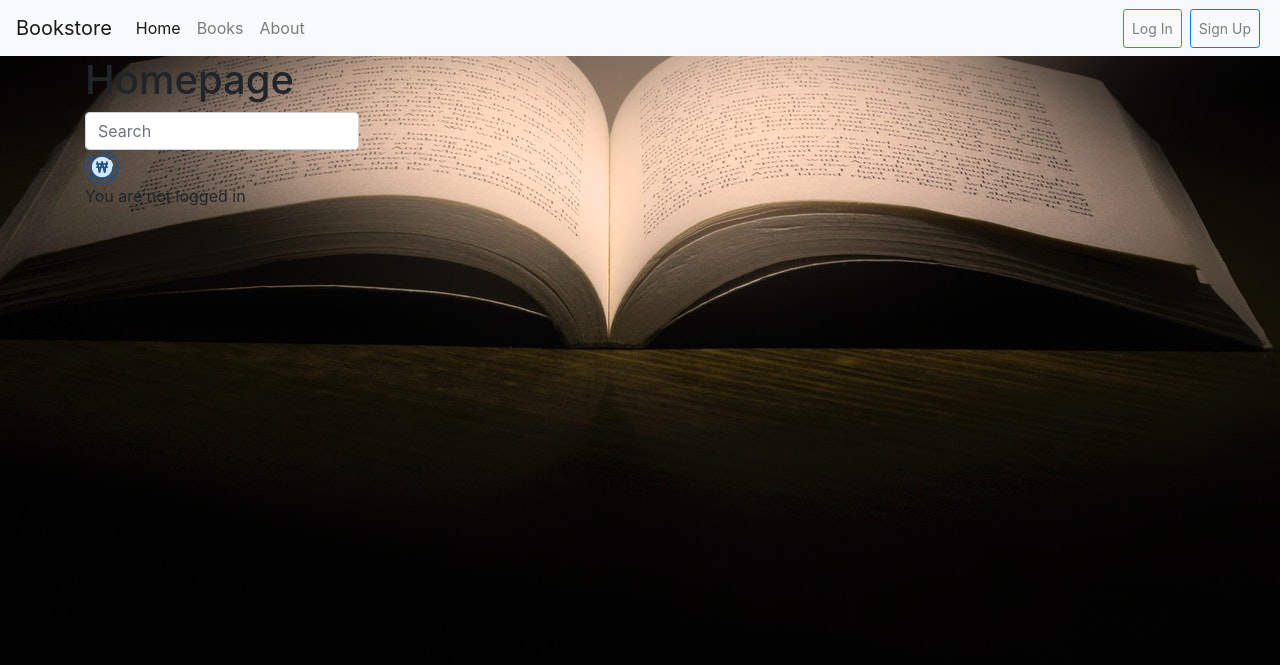
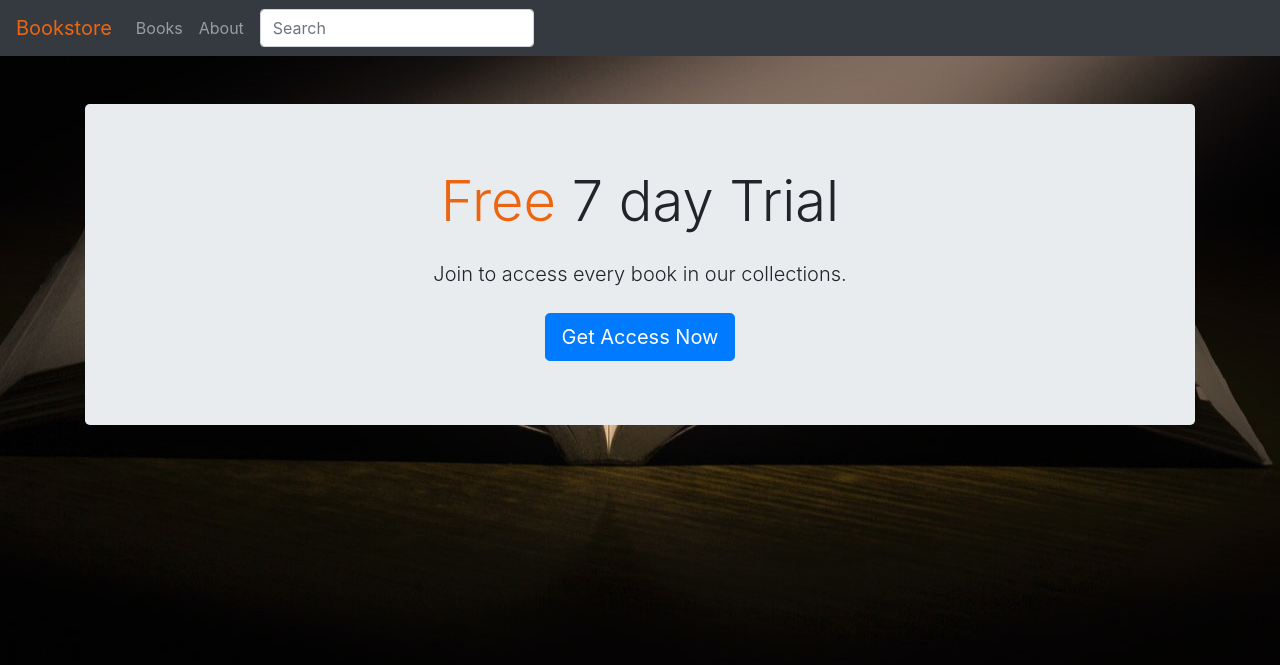
Before and after one commit to kbgro/bookstore, a Django app: page / in a window 1280 px wide. Shown: the top 665 px of the page. Run offline with Django 3.2, Linux system fonts and the light colour scheme; some libraries are stand-ins or nearby versions.

Commit message:
tweak login and signup links

```diff
--- a/templates/_nav.html
+++ b/templates/_nav.html
@@ -1,33 +1,28 @@
-<nav class="navbar navbar-expand-lg navbar-light bg-light">
-  <a class="navbar-brand" href="{% url 'home' %}">Bookstore</a>
-  <button class="navbar-toggler" type="button" data-toggle="collapse" data-target="#navbarSupportedContent" aria-controls="navbarSupportedContent" aria-expanded="false" aria-label="Toggle navigation">
+<nav class="navbar navbar-expand-lg navbar-dark bg-dark">
+  <a class="navbar-brand text-color-brand " href="{% url 'home' %}">Bookstore</a>
+  <button class="navbar-toggler" type="button" data-toggle="collapse" data-target="#navbarSupportedContent"
+          aria-controls="navbarSupportedContent" aria-expanded="false" aria-label="Toggle navigation">
     <span class="navbar-toggler-icon"></span>
   </button>
 
   <div class="collapse navbar-collapse" id="navbarSupportedContent">
-    <ul class="navbar-nav mr-auto">
-      <li class="nav-item active">
-        <a class="nav-link" href="{% url 'home' %}">Home <span class="sr-only">(current)</span></a>
-      </li>
+    <ul class="navbar-nav mr-auto ">
       <li class="nav-item">
         <a class="nav-link" href="{% url 'book_list' %}">Books</a>
       </li>
       <li class="nav-item">
         <a class="nav-link" href="{% url 'about' %}">About</a>
       </li>
+      <form class="form-inline mt-2 mt-md-0 ml-2" action="{% url 'search_results' %}" method="get">
+        <input name="q" class="form-control mr-sm-2" type="text" placeholder="Search" aria-label="Search">
+      </form>
     </ul>
     <ul class="navbar-nav">
       {% if user.is_authenticated %}
-      <li class="nav-item">
-        <a class="nav-link" href="{% url 'account_logout' %}">Log Out</a>
-      </li>
-      {% else %}
-      <li class="nav-item">
-        <a class="nav-link btn btn-sm btn-outline-success mx-1" href="{% url 'account_login' %}">Log In</a>
-      </li>
-      <li class="nav-item">
-        <a class="nav-link btn btn-sm btn-outline-primary mx-1" href="{% url 'account_signup' %}">Sign Up</a>
-      </li>
+        <li class="nav-item">
+          <a class="nav-link" href="{% url 'account_logout' %}">Log Out</a>
+        </li>
+
       {% endif %}
     </ul>
   </div>
--- a/templates/home.html
+++ b/templates/home.html
@@ -7,15 +7,10 @@
 {% endblock title %}
 
 {% block content %}
-  <h1 class="">Homepage</h1>
-  <form class="form-inline mt-2 mt-md-0" action="{% url 'search_results' %}" method="get">
-    <input name="q" class="form-control mr-sm-2" type="text" placeholder="Search" aria-label="Search">
-  </form>
+  <div class="jumbotron text-center mt-5">
+    <h1 class="display-4 "><span class="free text-color-brand ">Free</span> 7 day Trial</h1>
+    <p class="lead my-4">Join to access every book in our collections.</p>
+    <a class="btn btn-primary btn-lg" href="{% url 'account_signup' %}" role="button">Get Access Now</a>
+  </div>
 
-  <img class="bookcover" src="{% static 'images/won.png' %}" height="34">
-  {% if user.is_authenticated %}
-    Hi {{ user.email }}!
-  {% else %}
-    <p>You are not logged in</p>
-  {% endif %}
 {% endblock content %}
```
